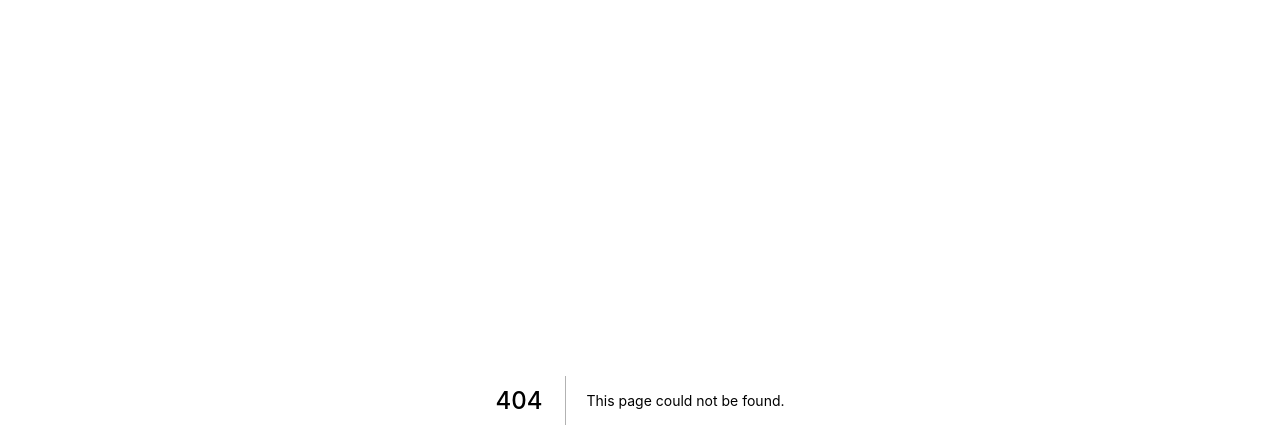
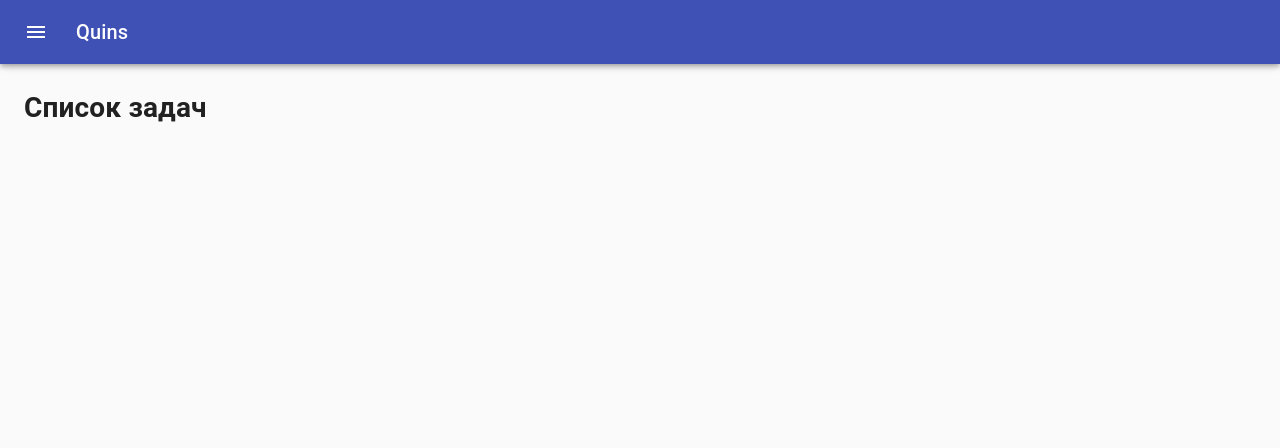
Before and after one commit to Eduard811/admin-panel, a Next.js app in the folder client/: page /admin/todo in a window 1280 px wide. Before the commit this address had no page. Shown: the top 448 px of the page. Built offline with nearby package versions, Linux system fonts and the light colour scheme.

Commit message:
project, worker, todo

```diff
--- /dev/null
+++ b/client/components/MainContainer.js
@@ -0,0 +1,181 @@
+import React from 'react'
+import Head from 'next/head'
+import Link from 'next/link'
+
+import clsx from 'clsx'
+import { makeStyles, useTheme } from '@material-ui/core/styles'
+import Drawer from '@material-ui/core/Drawer'
+import CssBaseline from '@material-ui/core/CssBaseline'
+import AppBar from '@material-ui/core/AppBar'
+import Toolbar from '@material-ui/core/Toolbar'
+import List from '@material-ui/core/List'
+import Typography from '@material-ui/core/Typography'
+import Divider from '@material-ui/core/Divider'
+import IconButton from '@material-ui/core/IconButton'
+import MenuIcon from '@material-ui/icons/Menu'
+import ChevronLeftIcon from '@material-ui/icons/ChevronLeft'
+import ChevronRightIcon from '@material-ui/icons/ChevronRight'
+import ListItem from '@material-ui/core/ListItem'
+import ListItemIcon from '@material-ui/core/ListItemIcon'
+import ListItemText from '@material-ui/core/ListItemText'
+import BusinessIcon from '@material-ui/icons/Business'
+import GroupIcon from '@material-ui/icons/Group'
+import ListAltIcon from '@material-ui/icons/ListAlt'
+
+const drawerWidth = 240
+
+const useStyles = makeStyles((theme) => ({
+  root: {
+    display: 'flex',
+  },
+  appBar: {
+    transition: theme.transitions.create(['margin', 'width'], {
+      easing: theme.transitions.easing.sharp,
+      duration: theme.transitions.duration.leavingScreen,
+    }),
+  },
+  appBarShift: {
+    width: `calc(100% - ${drawerWidth}px)`,
+    marginLeft: drawerWidth,
+    transition: theme.transitions.create(['margin', 'width'], {
+      easing: theme.transitions.easing.easeOut,
+      duration: theme.transitions.duration.enteringScreen,
+    }),
+  },
+  menuButton: {
+    marginRight: theme.spacing(2),
+  },
+  hide: {
+    display: 'none',
+  },
+  drawer: {
+    width: drawerWidth,
+    flexShrink: 0,
+  },
+  drawerPaper: {
+    width: drawerWidth,
+  },
+  drawerHeader: {
+    display: 'flex',
+    alignItems: 'center',
+    padding: theme.spacing(0, 1),
+    // necessary for content to be below app bar
+    ...theme.mixins.toolbar,
+    justifyContent: 'flex-end',
+  },
+  content: {
+    flexGrow: 1,
+    padding: theme.spacing(3),
+    transition: theme.transitions.create('margin', {
+      easing: theme.transitions.easing.sharp,
+      duration: theme.transitions.duration.leavingScreen,
+    }),
+    marginLeft: -drawerWidth,
+  },
+  contentShift: {
+    transition: theme.transitions.create('margin', {
+      easing: theme.transitions.easing.easeOut,
+      duration: theme.transitions.duration.enteringScreen,
+    }),
+    marginLeft: 0,
+  },
+}))
+
+
+const MainContainer = ({children, title}) => {
+    const classes = useStyles()
+    const theme = useTheme()
+    const [open, setOpen] = React.useState(false)
+
+    const handleDrawerOpen = () => {
+      setOpen(true)
+    }
+
+    const handleDrawerClose = () => {
+      setOpen(false)
+    }
+
+    return (
+      <>
+
+      <Head>
+      <title>{title}</title>
+      </Head>
+
+      <div className={classes.root}>
+        <CssBaseline />
+        <AppBar
+          position="fixed"
+          className={clsx(classes.appBar, {
+            [classes.appBarShift]: open,
+          })}
+        >
+          <Toolbar>
+            <IconButton
+              color="inherit"
+              aria-label="open drawer"
+              onClick={handleDrawerOpen}
+              edge="start"
+              className={clsx(classes.menuButton, open && classes.hide)}
+            >
+              <MenuIcon />
+            </IconButton>
+            <Link href={'/admin'}>
+            <a style={{color: '#fff'}}>
+            <Typography variant="h6" noWrap>
+              Quins
+            </Typography>
+            </a>
+            </Link>
+
+          </Toolbar>
+        </AppBar>
+        <Drawer
+          className={classes.drawer}
+          variant="persistent"
+          anchor="left"
+          open={open}
+          classes={{
+            paper: classes.drawerPaper,
+          }}
+        >
+          <div className={classes.drawerHeader}>
+            <IconButton onClick={handleDrawerClose}>
+              {theme.direction === 'ltr' ? <ChevronLeftIcon /> : <ChevronRightIcon />}
+            </IconButton>
+          </div>
+          <Divider />
+          <List>
+            {[
+                {text: 'Проекты', url: '/admin/project', icon: <BusinessIcon />},
+                {text: 'Сотрудники', url: '/admin/worker', icon: <GroupIcon />},
+                {text: 'Список задач', url: '/admin/todo', icon: <ListAltIcon />},
+
+              ].map(el => (
+                <li key={el.text}>
+                    <Link href={el.url}>
+                    <a>
+                    <ListItem button>
+                        <ListItemIcon>{el.icon}</ListItemIcon>
+                        <ListItemText primary={el.text} /></ListItem>
+                    </a>
+                    </Link>
+                </li>
+            ))}
+          </List>
+          <Divider />
+        </Drawer>
+        <main
+          className={clsx(classes.content, {
+            [classes.contentShift]: open,
+          })}
+        >
+          <div className={classes.drawerHeader} />
+          {children}
+        </main>
+      </div>
+      </>
+    )
+}
+
+export default MainContainer
--- a/client/package.json
+++ b/client/package.json
@@ -8,8 +8,13 @@
     "start": "next start"
   },
   "dependencies": {
+    "@material-ui/core": "^4.11.3",
+    "@material-ui/icons": "^4.11.2",
     "next": "10.1.3",
     "react": "17.0.2",
     "react-dom": "17.0.2"
+  },
+  "devDependencies": {
+    "babel-plugin-styled-components": "^1.12.0"
   }
 }
--- /dev/null
+++ b/client/pages/_document.js
@@ -0,0 +1,40 @@
+import React from 'react'
+import Document, { Html, Head, Main, NextScript } from 'next/document'
+import { ServerStyleSheets } from '@material-ui/core/styles'
+
+class MyDocument extends Document {
+  static async getInitialProps(ctx) {
+    const sheets = new ServerStyleSheets()
+    const originalRenderPage = ctx.renderPage
+
+    ctx.renderPage = () =>
+      originalRenderPage({
+        enhanceApp: (App) => (props) => sheets.collect(<App {...props} />)
+      })
+
+    const initialProps = await Document.getInitialProps(ctx);
+
+    return {
+      ...initialProps,
+      // Styles fragment is rendered after the app and page rendering finish.
+      styles: [
+        ...React.Children.toArray(initialProps.styles),
+        sheets.getStyleElement()
+      ]
+    }
+  }
+
+  render() {
+    return (
+      <Html lang="en">
+        <Head />
+        <body>
+          <Main />
+          <NextScript />
+        </body>
+      </Html>
+    )
+  }
+}
+
+export default MyDocument
--- /dev/null
+++ b/client/pages/admin/todo.js
@@ -0,0 +1,11 @@
+import MainContainer from '../../components/MainContainer'
+
+const Todo = () => {
+  return (
+      <MainContainer title={'Список задач'}>
+          <h1>Список задач</h1>
+      </MainContainer>
+  )
+}
+
+export default Todo
--- a/client/pages/index.js
+++ b/client/pages/index.js
@@ -6,7 +6,7 @@ export default function Home() {
       <Head>
         <title>Home</title>
       </Head>
-      <h1>Hello world!</h1>
+      <h1>Какой-то крутой сайт с афигенными стилями</h1>
     </div>
   )
 }
--- a/client/styles/globals.css
+++ b/client/styles/globals.css
@@ -3,3 +3,10 @@
   padding: 0;
   box-sizing: border-box;
 }
+
+a:active, /* активная/посещенная ссылка */
+a:hover,  /* при наведении */
+a {
+  text-decoration: none;
+  color: #666;
+}
```
Also changed, not shown: client/pages/admin/index.js (added, +11 -0 lines), client/pages/admin/project.js (added, +11 -0 lines), client/pages/admin/worker.js (added, +11 -0 lines), client/pages/login.js (added, +89 -0 lines), client/.babelrc (added), 1 other file (tests, documents, lock files or other folders).
